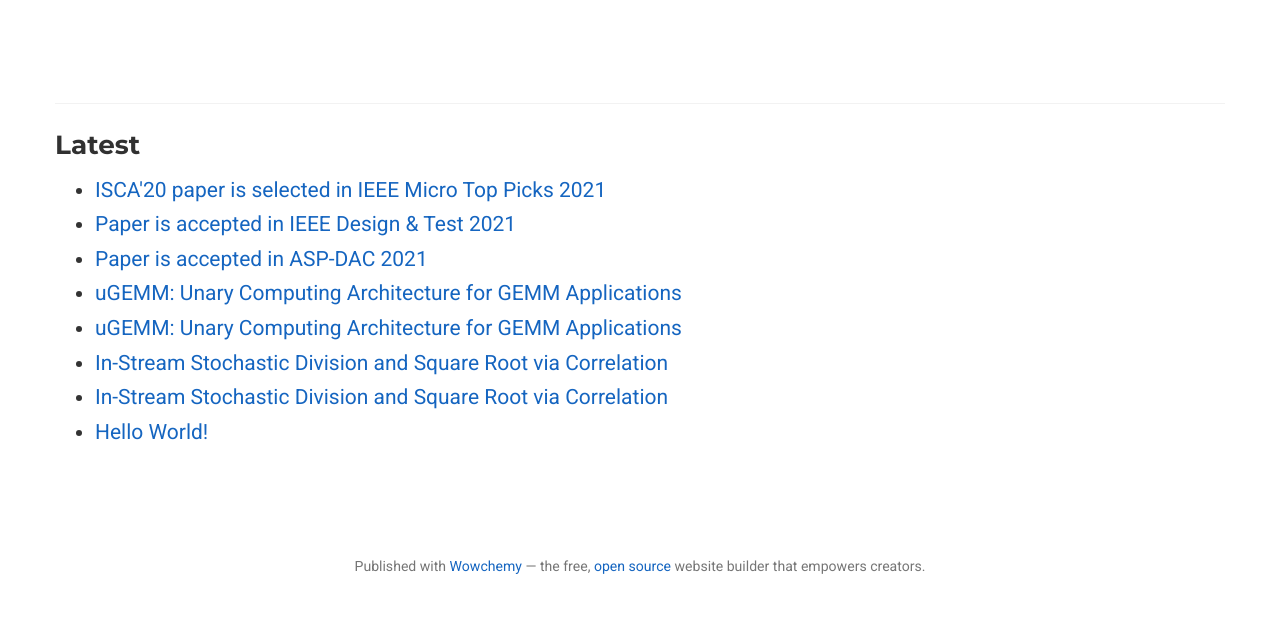
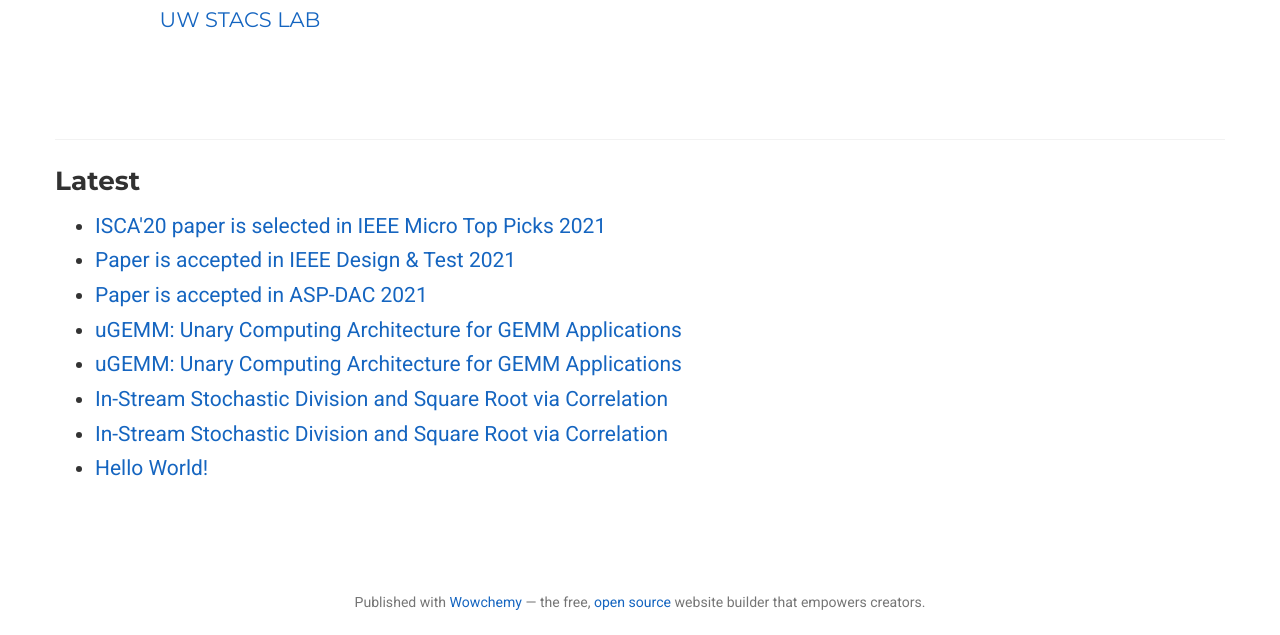
Before and after one commit to unarycomputing/unarycomputing.github.io, a plain HTML site: page author/unary-computing/index.html in a window 1280 px wide. Shown: the part 538-1173 px from the top of the page. Before the commit the page ends 1137 px from the top, so only its background shows below. Drawn offline with nearby package versions, Linux system fonts and the light colour scheme; some packages are replaced by stand-ins of ours; some icons are missing.

Commit message:
rebuilding site Fri Jan 29 11:24:44 CST 2021

```diff
--- a/author/unary-computing/index.html
+++ b/author/unary-computing/index.html
@@ -656,6 +656,12 @@
           </a>
         </h3>
 
+        <h3>
+          <a href="https://jsm.ece.wisc.edu/" target="_blank" rel="noopener">
+          <span>UW STACS LAB</span>
+          </a>
+        </h3>
+
       </div>
 
       <ul class="network-icon" aria-hidden="true">
```
Also changed, not shown: index.html (+6 -0 lines), publication/2019-06-02-dac/index.html (+2 -2 lines).
